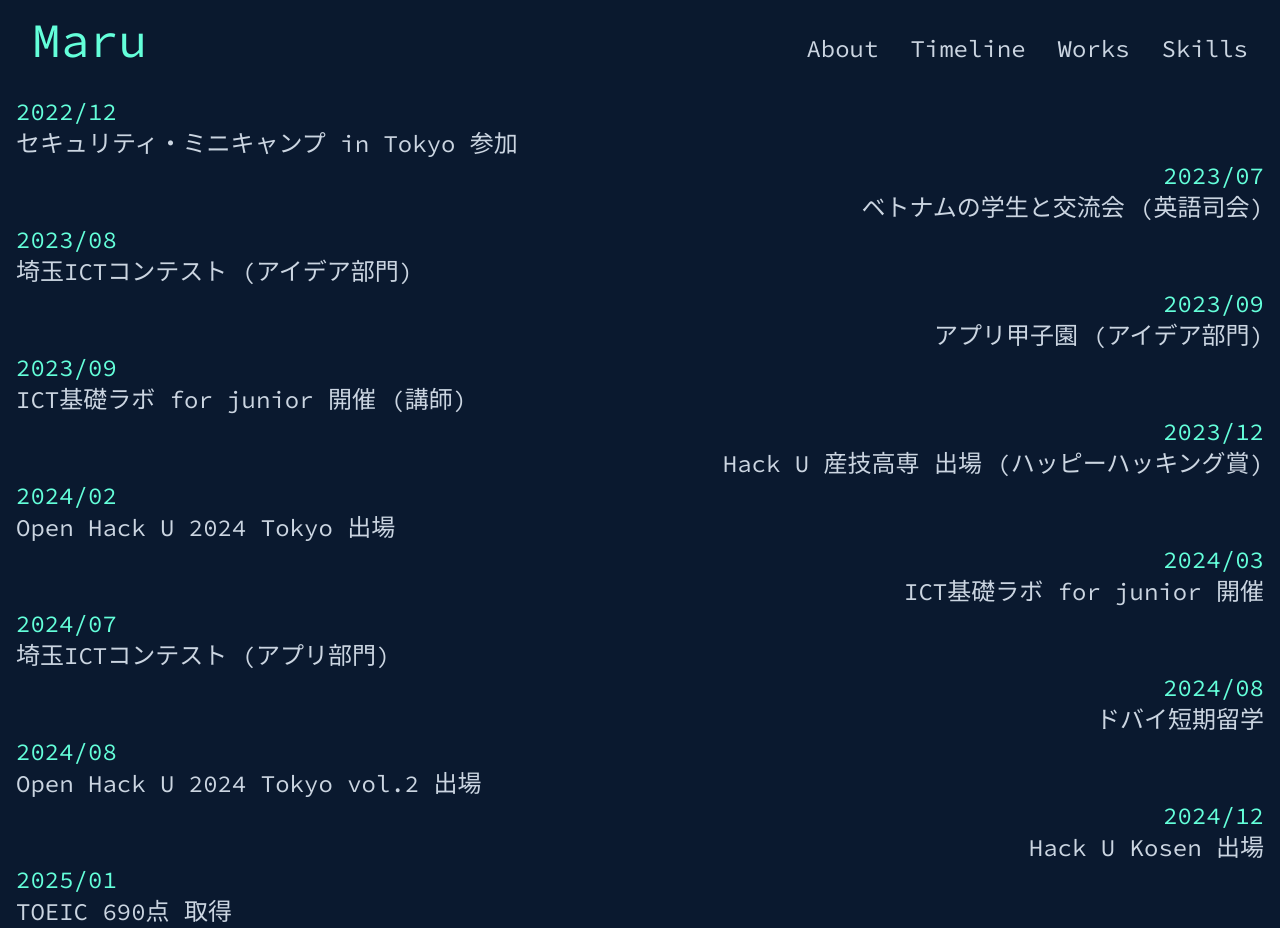
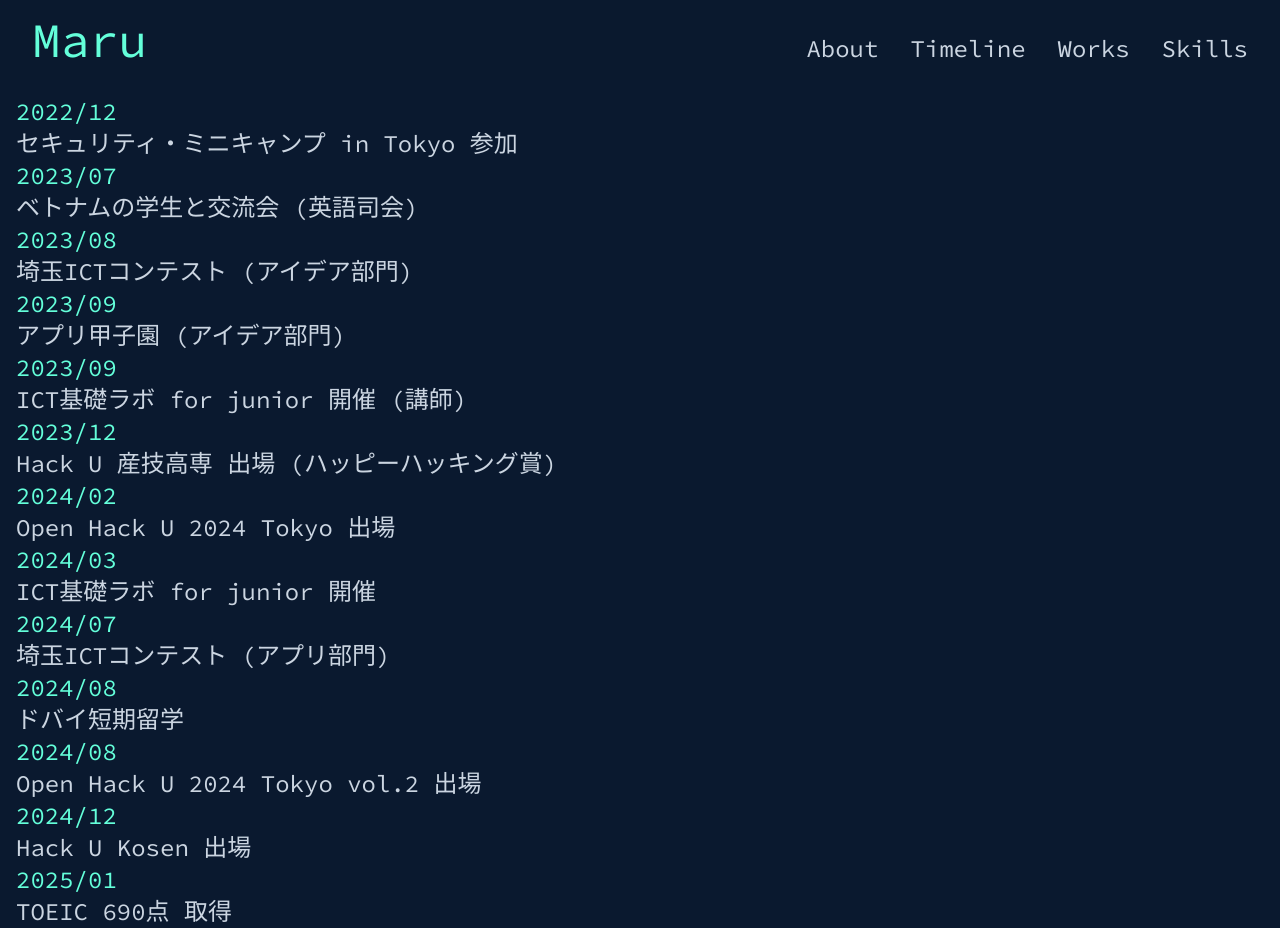
Before and after one commit to sushimaru2006/portfolio, a Next.js app: page /timeline in a window 1280 px wide. Built offline with nearby package versions, Linux system fonts and the light colour scheme.

Commit message:
left aligh

```diff
--- a/components/Timeline.tsx
+++ b/components/Timeline.tsx
@@ -21,19 +21,10 @@ const TimelineItem = ({
       viewport={{ once: true, amount: 0.5 }}
       transition={{ duration: 0.8 }}
     >
-      {/* 項目を左右に振り分けるためのスペーサー */}
-      {!isRight && <div className="hidden md:block md:w-5/12"></div>}
-
-      {/* 中央のドット */}
-      <div className="z-20 flex w-10 items-center bg-[#0a192f] md:w-auto">
-        <div className="mx-auto h-4 w-4 rounded-full bg-[#64ffda] shadow-[0_0_10px_#64ffda]"></div>
-      </div>
 
       {/* コンテンツ */}
       <div
-        className={`z-10 w-full rounded-lg bg-slate-800 p-4 shadow-lg md:w-5/12 ${
-          isRight ? 'text-left' : 'text-right'
-        }`}
+        className={`z-10 w-full rounded-lg bg-slate-800 p-4 shadow-lg md:w-5/12`}
       >
         <p className="mb-1 text-sm font-semibold text-[#64ffda]">{item.date}</p>
         <p className="text-base text-slate-300">{item.event}</p>
```
